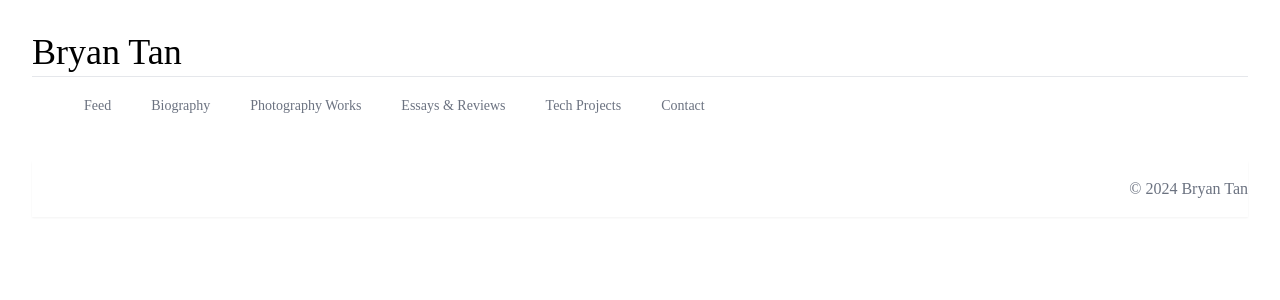
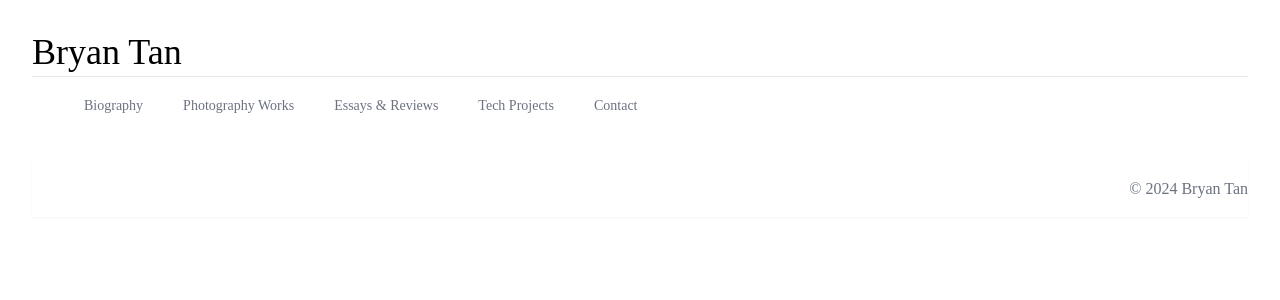
Before and after one commit to BryanTJJ99/Portfolio, a React (Vite) app in the folder frontend/: page / in a window 1280 px wide. Shown: the top 300 px of the page. Built offline with nearby package versions, Linux system fonts and the light colour scheme.

Commit message:
refactor: Remove "Feed" link from NavBar component

```diff
--- a/frontend/src/components/NavBar.jsx
+++ b/frontend/src/components/NavBar.jsx
@@ -57,18 +57,6 @@ export default function NavBar() {
                   </Disclosure.Button>
                 </div>
                 <div className="hidden md:ml-6 md:flex md:space-x-8 mb-2">
-                  <a
-                    href="/feed"
-                    onClick={(e) => handleLinkClick('/feed', e)}
-                    className={classNames(
-                      activeLink === '/feed'
-                        ? 'border-black-500 text-gray-900'
-                        : 'border-transparent text-gray-500 hover:border-gray-300 hover:text-gray-700',
-                      'inline-flex items-center border-b-2 px-1 pt-1 text-sm font-medium'
-                    )}
-                  >
-                    Feed
-                  </a>
                   <a
                     href="/biography"
                     onClick={(e) => handleLinkClick('/biography', e)}
@@ -146,18 +134,6 @@ export default function NavBar() {
             <Disclosure.Panel className="md:hidden">
               <div className="space-y-1 pb-3 pt-2">
                 <a
-                  href="/feed"
-                  onClick={(e) => handleLinkClick('/feed', e)}
-                  className={classNames(
-                    activeLink === '/feed'
-                      ? 'bg-black-50 border-black-500 text-black-700'
-                      : 'border-transparent text-gray-500 hover:bg-gray-50 hover:border-gray-300 hover:text-gray-700',
-                    'block border-l-4 py-2 pl-3 pr-4 text-base font-medium'
-                  )}
-                >
-                  Feed
-                </a>
-                <a
                   href="/biography"
                   onClick={(e) => handleLinkClick('/biography', e)}
                   className={classNames(
--- a/frontend/src/router/AppRoutes.jsx
+++ b/frontend/src/router/AppRoutes.jsx
@@ -2,7 +2,6 @@ import AlbumPage from '@/pages/AlbumPage'; // Example sub-page
 import BiographyPage from '@/pages/BiographyPage';
 import ContactPage from '@/pages/ContactPage';
 import EssaysReviewsPage from '@/pages/EssaysReviewsPage';
-import FeedPage from '@/pages/FeedPage';
 import PhotographyWorksPage from '@/pages/PhotographyWorksPage';
 import TechProjectsPage from '@/pages/TechProjectsPage';
 import React from 'react';
@@ -29,11 +28,7 @@ export default function AppRoutes() {
       <Routes key={location.pathname} location={location}>
         <Route
           path="/"
-          element={shouldAnimate(location.pathname) ? <SlideAnimation><FeedPage /></SlideAnimation> : <FeedPage />}
-        />
-        <Route
-          path="/feed"
-          element={shouldAnimate(location.pathname) ? <SlideAnimation><FeedPage /></SlideAnimation> : <FeedPage />}
+          element={shouldAnimate(location.pathname) ? <SlideAnimation><BiographyPage /></SlideAnimation> : <BiographyPage />}
         />
         <Route
           path="/biography"
```
